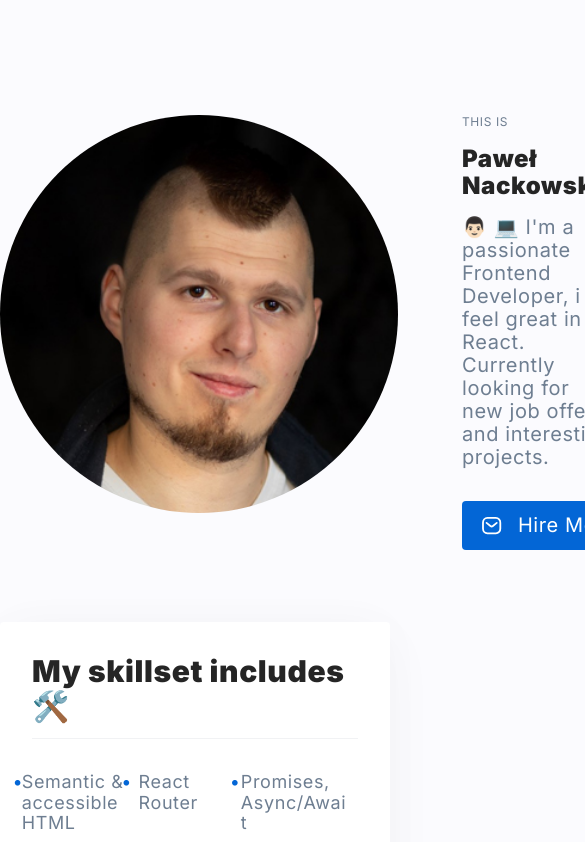
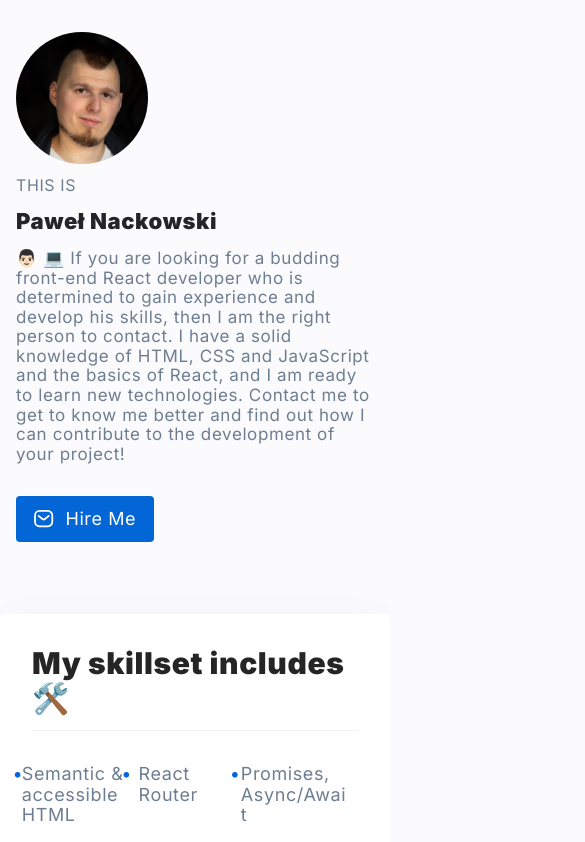
Before and after one commit to PawelNackowski/personal-homepage, a React (Create React App) app: page / in a window 390 px wide. Shown: the top 842 px of the page, 585 px wide, since content can reach past the window. Built offline with nearby package versions, Linux system fonts and the light colour scheme; no server answers.

Commit message:
added media query

```diff
--- a/src/features/Header/Content/styled.js
+++ b/src/features/Header/Content/styled.js
@@ -3,14 +3,25 @@ import { ReactComponent as message } from "../Message.svg";
 
 export const Wrapper = styled.div`
   align-self: center;
+  font-size: 16px;
+
 `;
 
 export const Header = styled.h1`
   color: ${({ theme }) => theme.color.black};
+  font-size: 38px;
+
+  @media (max-width: ${({ theme }) => theme.breakpoints.mobileMax}px) {
+    font-size: 22px;
+  }
 `;
 
 export const Text = styled.div`
   font-size: 20px;
+
+  @media (max-width: ${({ theme }) => theme.breakpoints.mobileMax}px) {
+    font-size: 17px;
+  }
 `;
 
 export const MessageIcon = styled(message)`
@@ -40,4 +51,11 @@ export const ButtonLink = styled.a`
   &:active {
     box-shadow: inset 0 2px 0 rgba(20, 70, 32, 0.2);
   }
+
+  @media (max-width: ${({ theme }) => theme.breakpoints.mobileMax}px) {
+    font-size: 18px;
+    width: 138px;
+    height: 46px;
+    padding: 12px;
+  }
 `;
--- a/src/features/Header/Photo/index.js
+++ b/src/features/Header/Photo/index.js
@@ -8,4 +8,9 @@ export const Photo = styled.div`
   width: 398px;
   height: 398px;
   border-radius: 100%;
+
+  @media (max-width: ${({ theme }) => theme.breakpoints.mobileMax}px) {
+    width: 132px;
+    height: 132px;
+  }
 `;
--- a/src/features/Header/style.js
+++ b/src/features/Header/style.js
@@ -4,5 +4,11 @@ export const Wrapper = styled.div`
   display: grid;
   grid-template-columns: 398px 1fr;
   grid-gap: 64px;
-  margin-top: 115px;
-  `
+  margin: 116px 16px 0 16px;
+
+  @media (max-width: ${({ theme }) => theme.breakpoints.mobileMax}px) {
+    grid-template-columns: 1fr;
+    grid-gap: 12px;
+    margin-top: 32px
+  }
+`;
--- a/src/namePlate.js
+++ b/src/namePlate.js
@@ -2,9 +2,10 @@ export const name = "Paweł Nackowski";
 
 export const description = (
   <>
-    👨🏻 💻 I'm a passionate Frontend Developer,
-    i feel great in React. Currently looking
-    for new job offers and interesting projects.
+    👨🏻 💻 If you are looking for a budding front-end React developer who is determined to gain experience and develop his
+    skills, then I am the right person to contact. I have a solid knowledge of HTML, CSS and JavaScript and the basics
+    of React, and I am ready to learn new technologies. Contact me to get to know me better and find out how I can
+    contribute to the development of your project!
   </>
 );
 
@@ -31,7 +32,7 @@ export const skills = [
   "CSS Grid",
   "JavaScript: ES6+",
   "Git",
-  "CSS Flexbox",
+  "CSS Flexbox"
 ];
 
 export const goalsHeader = "What I want to learn next 🚀";
@@ -41,7 +42,7 @@ export const goals = [
   "TanStack Query",
   "Next.js",
   "React Context",
-  "JS Classes",
+  "JS Classes"
 ];
 
 export const email = "pawelnackowski@gmail.com";
@@ -52,8 +53,8 @@ export const linkedIn = "https://www.linkedin.com/in/pawelnackowski";
 
 export const footerContent = (
   <>
-    I'm always open to new projects whenever I have the time. If you have a <br/>
-    website, dashboard or mobile app in mind and need some help to<br/>
-    make your ideas come to life, feel free to contact me<br/>
+    I'm always open to new projects whenever I have the time. If you have a <br />
+    website, dashboard or mobile app in mind and need some help to<br />
+    make your ideas come to life, feel free to contact me<br />
   </>
 );
```
